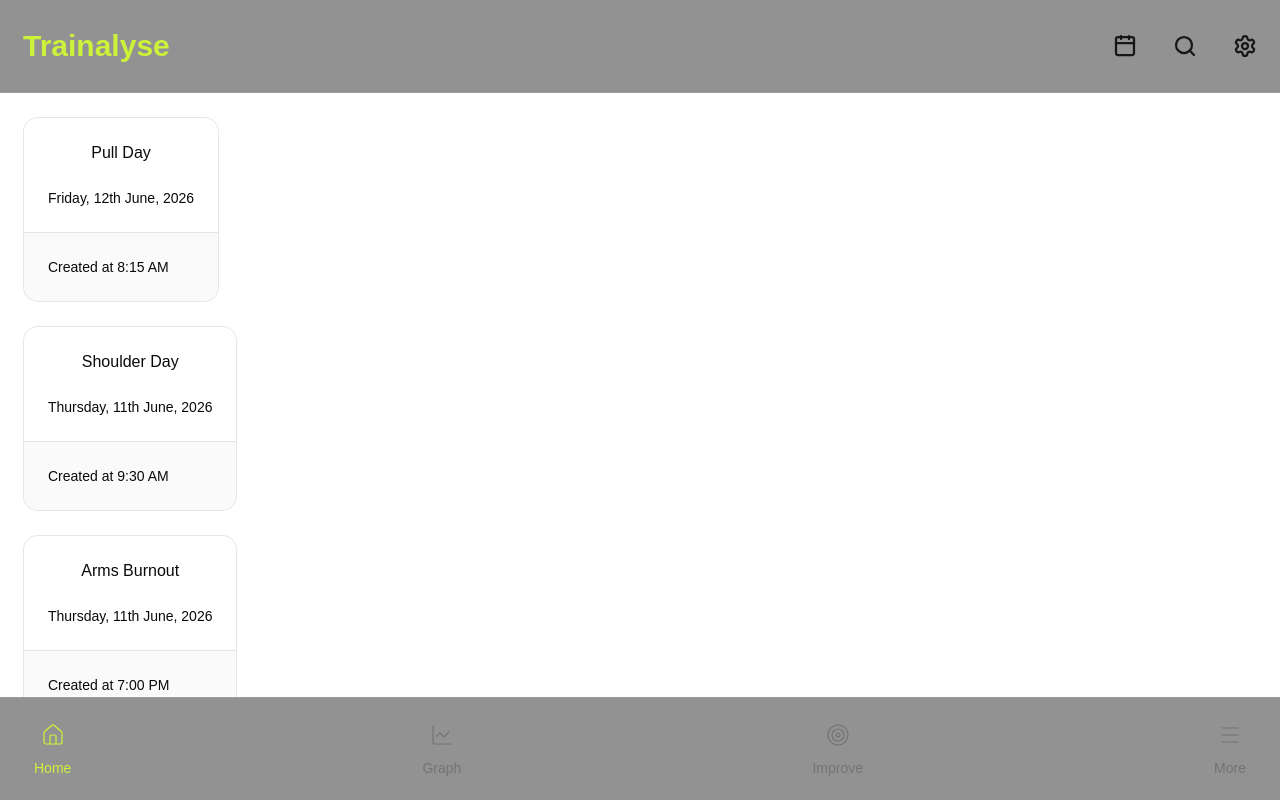
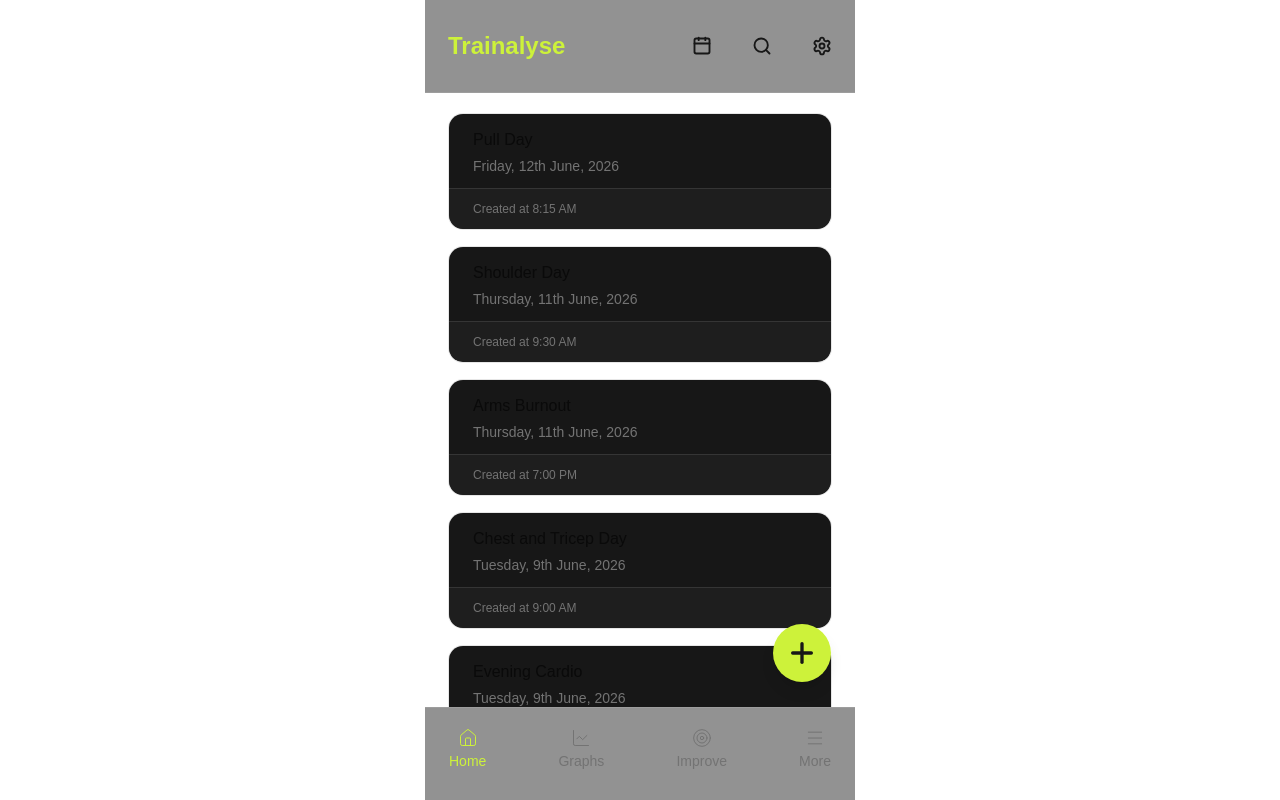
Before and after one commit to Trainalyse/trainalyse-frontend-v1, a React (Vite) app in the folder apps/web/: page / in a window 1280 px wide. Built offline with nearby package versions, Linux system fonts and the light colour scheme.

Commit message:
designed the static page for app, the landing page, the datepicker and title search are now remaining and they lie in the moving side of the page, also dropped the idea for scroll behaviour for the header bar as the workout cards are now shorter

```diff
--- a/apps/web/index.html
+++ b/apps/web/index.html
@@ -3,7 +3,11 @@
   <head>
     <meta charset="UTF-8" />
     <link rel="icon" type="image/svg+xml" href="/vite.svg" />
-    <meta name="viewport" content="width=device-width, initial-scale=1.0" />
+
+    <meta
+      name="viewport"
+      content="width=device-width, initial-scale=1.0, viewport-fit=cover"
+    />
     <title>vite-monorepo</title>
   </head>
   <body>
--- a/apps/web/src/App.tsx
+++ b/apps/web/src/App.tsx
@@ -3,7 +3,7 @@
 import { workouts, type Workout } from "./data/workouts"
 import {
   Card,
-  CardContent,
+  CardDescription,
   CardFooter,
   CardHeader,
   CardTitle,
@@ -15,6 +15,7 @@
 import { CalendarIcon } from "lucide-react"
 import { SearchIcon } from "lucide-react"
 import { Settings } from "lucide-react"
+import { Plus } from "lucide-react"
 
 export function App() {
   const navigate = useNavigate()
@@ -60,11 +61,11 @@
 
   return (
     <>
-      <main className="flex min-h-0 flex-1 flex-col">
-        <header className="mb-[12px] border-b border-[#FFFFFF1A] bg-[#26262680]">
+      <main className="relative flex min-h-0 flex-1 flex-col">
+        <header className="mb-[12px] border-b border-[#FFFFFF1A] bg-[#26262680] pt-[env(safe-area-inset-top)]">
           <div className="flex min-h-[90px] items-center justify-between px-[23px] py-6">
-            <h1 className="text-3xl font-bold text-brand">Trainalyse</h1>
-            <div className="-mr-2.5 flex items-center gap-4">
+            <h1 className="text-2xl font-bold text-brand">Trainalyse</h1>
+            <div className="-mr-3 flex items-center gap-4">
               <Button
                 variant="ghost"
                 size="icon"
@@ -72,7 +73,7 @@
                 onClick={handleDateSearch}
                 className="size-11 text-primary"
               >
-                <CalendarIcon className="size-6" strokeWidth={2.25} />
+                <CalendarIcon className="size-5" strokeWidth={2.25} />
               </Button>
               <Button
                 variant="ghost"
@@ -81,7 +82,7 @@
                 onClick={handleTitleSearch}
                 className="size-11 text-primary"
               >
-                <SearchIcon className="size-6" strokeWidth={2.25} />
+                <SearchIcon className="size-5" strokeWidth={2.25} />
               </Button>
               <Button
                 variant="ghost"
@@ -90,7 +91,7 @@
                 onClick={handleSettings}
                 className="size-11 text-primary"
               >
-                <Settings className="size-6" strokeWidth={2.25} />
+                <Settings className="size-5" strokeWidth={2.25} />
               </Button>
             </div>
           </div>
@@ -118,23 +119,23 @@
               .map((workout) => (
                 <div key={workout.id}>
                   <Button
-                    className="h-auto p-0 px-[23px] py-3"
+                    className="h-auto w-full p-0 px-[23px] py-2"
                     variant="ghost"
                     onClick={() => handleWorkoutOpen(workout)}
                   >
-                    <Card className="py-6 [--card-spacing:--spacing(6)]">
-                      <CardHeader>
-                        <CardTitle>{workout.title}</CardTitle>
-                      </CardHeader>
-                      <CardContent>
-                        <p>
+                    <Card className="w-full gap-0 rounded-[14px] bg-[#171717] py-0 [--card-spacing:--spacing(6)]">
+                      <CardHeader className="flex flex-col items-start pt-[14px] pb-3">
+                        <CardTitle className="text-base font-normal">
+                          {workout.title}
+                        </CardTitle>
+                        <CardDescription>
                           {format(
                             parseISO(workout.date),
                             "EEEE, do MMMM, yyyy"
                           )}
-                        </p>
-                      </CardContent>
-                      <CardFooter>
+                        </CardDescription>
+                      </CardHeader>
+                      <CardFooter className="rounded-b-[14px] border-[#FFFFFF1A] bg-[#26262680] py-3 text-xs text-muted-foreground">
                         <p>Created at {workout.time}</p>
                       </CardFooter>
                     </Card>
@@ -144,8 +145,15 @@
           ) : (
             <p>No workouts found</p>
           )}
-          <Button onClick={handleClick}>+</Button>
         </section>
+        <Button
+          aria-label="Add workout"
+          size="icon"
+          className="absolute right-[23px] bottom-6 size-[60px] rounded-full bg-brand text-[#171717] shadow-lg hover:bg-brand/90"
+          onClick={handleClick}
+        >
+          <Plus className="size-8" strokeWidth={2.5} />
+        </Button>
       </main>
     </>
   )
--- a/apps/web/src/Footer.tsx
+++ b/apps/web/src/Footer.tsx
@@ -20,20 +20,20 @@
   }
   return (
     <>
-      <footer className="border-t border-[#FFFFFF1A] bg-[#26262680]">
-        <nav className="flex min-h-[80px] items-center justify-between px-[23px] py-6">
+      <footer className="border-t border-[#FFFFFF1A] bg-[#26262680] pb-[max(0.75rem,env(safe-area-inset-bottom))]">
+        <nav className="flex min-h-[80px] items-center justify-between px-[23px]">
           <Button
             variant="ghost"
             aria-label="Go to Home"
             onClick={() => {
               handleHome()
             }}
-            className={`flex h-auto flex-col items-center ${
+            className={`flex h-auto flex-col px-0 ${
               location.pathname === "/" ? "text-brand" : "text-muted-foreground"
             }`}
           >
-            <Home className="size-6" strokeWidth={1.2} />
-            <Label className="mt-2">Home</Label>
+            <Home className="size-5" strokeWidth={1.2} />
+            <Label>Home</Label>
           </Button>
           <Button
             variant="ghost"
@@ -41,14 +41,14 @@
             onClick={() => {
               handleGraphs()
             }}
-            className={`flex h-auto flex-col items-center ${
+            className={`flex h-auto flex-col items-center px-0 ${
               location.pathname === "/Graphs"
                 ? "text-brand"
                 : "text-muted-foreground"
             }`}
           >
-            <ChartLine className="size-6" strokeWidth={1.2} />{" "}
-            <Label className="mt-2">Graph</Label>
+            <ChartLine className="size-5" strokeWidth={1.2} />{" "}
+            <Label>Graphs</Label>
           </Button>
           <Button
             variant="ghost"
@@ -56,14 +56,14 @@
             onClick={() => {
               handleImprove()
             }}
-            className={`flex h-auto flex-col items-center ${
+            className={`flex h-auto flex-col items-center px-0 ${
               location.pathname === "/Improve"
                 ? "text-brand"
                 : "text-muted-foreground"
             }`}
           >
-            <Target className="size-6" strokeWidth={1.2} />
-            <Label className="mt-2">Improve</Label>
+            <Target className="size-5" strokeWidth={1.2} />
+            <Label>Improve</Label>
           </Button>
           <Button
             variant="ghost"
@@ -71,14 +71,14 @@
             onClick={() => {
               handleMore()
             }}
-            className={`flex h-auto flex-col items-center ${
+            className={`flex h-auto flex-col items-center px-0 ${
               location.pathname === "/More"
                 ? "text-brand"
                 : "text-muted-foreground"
             }`}
           >
-            <Menu className="size-6" strokeWidth={1.2} />
-            <Label className="mt-2">More</Label>
+            <Menu className="size-5" strokeWidth={1.2} />
+            <Label>More</Label>
           </Button>
         </nav>
       </footer>
--- a/apps/web/src/Layout.tsx
+++ b/apps/web/src/Layout.tsx
@@ -5,7 +5,7 @@
 function Layout() {
   return (
     <>
-      <div className="flex h-svh flex-col">
+      <div className="mx-auto flex h-svh w-full max-w-[430px] flex-col">
         <div className="flex min-h-0 flex-1 flex-col">
           <Outlet />
         </div>
```
